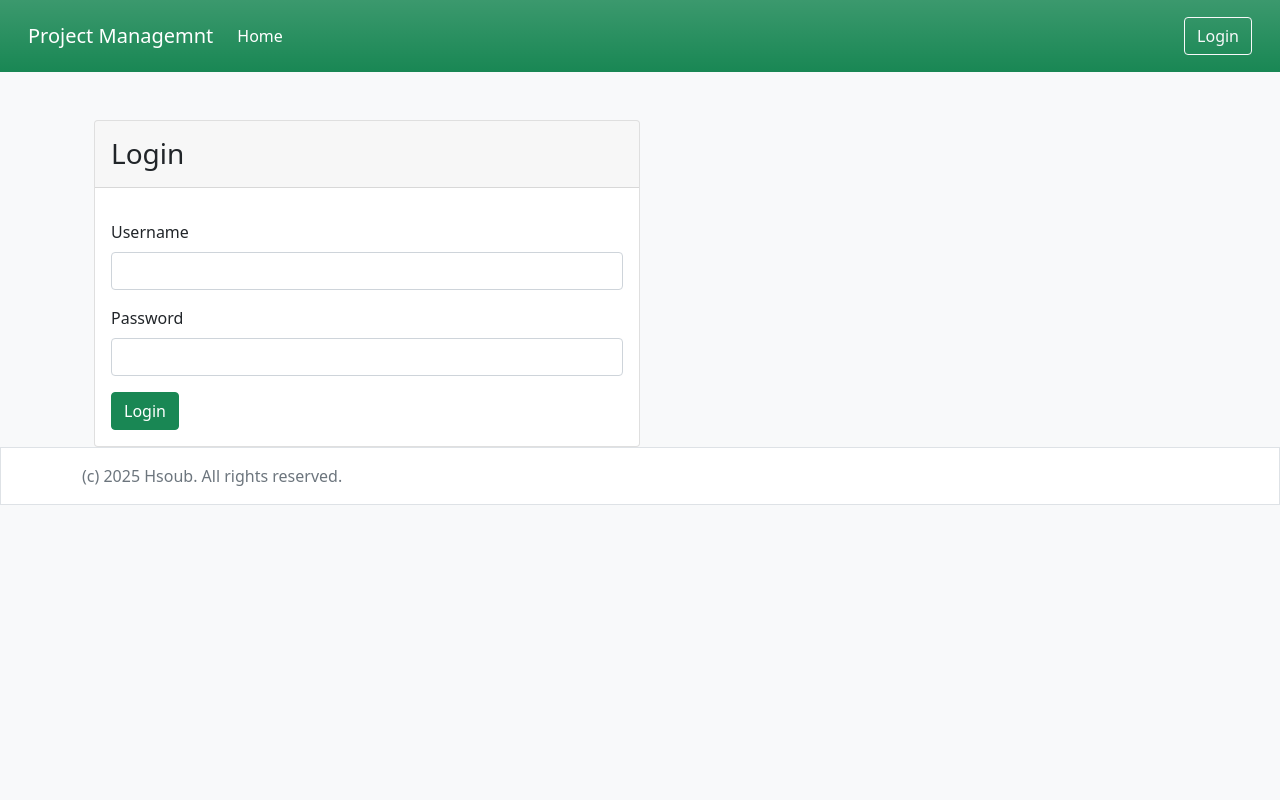
After one commit to hashimalmu/django_pm, a Django app: page /accounts/login/ in a window 1280 px wide. The commit adds this page. Run offline with Django 5.2, Linux system fonts and the light colour scheme.

Commit message:
Login & logout

```diff
--- /dev/null
+++ b/accounts/forms.py
@@ -0,0 +1,15 @@
+from django.contrib.auth.forms import AuthenticationForm
+from django import forms
+
+attrs = {'class':'form-control'}
+
+class UserLoginForm(AuthenticationForm):
+    def __init__(self, request = ..., *args, **kwargs):
+        super(UserLoginForm , self).__init__(*args, **kwargs)
+
+    username = forms.CharField(
+        label='Username', widget=forms.TextInput(attrs=attrs)
+    )
+    password = forms.CharField(
+        label='Password', widget=forms.PasswordInput(attrs=attrs)
+    )
--- /dev/null
+++ b/accounts/templates/registration/login.html
@@ -0,0 +1,22 @@
+{% extends "base.html" %}
+{% load i18n %}
+{% block content %}
+<div class="container">
+  <div class "row justify-content-md-center">
+        <div class="card col-md-6 px-0">
+            <div class="card-header">
+                <h3 class="mb-0 py-2">{% trans 'Login' %}</h3>
+                </div>
+                <div class="card-body">
+                    <form method="POST">
+                        {% csrf_token %}
+                        {% include 'common/form.html' with form=form %}
+                        <button class='btn btn-success btn-block'>
+                            {% translate "Login" %}
+                        </button>
+                    </form>
+                </div>
+            </div>
+        </div>
+  </div>
+{% endblock %}
--- /dev/null
+++ b/accounts/urls.py
@@ -0,0 +1,10 @@
+from django.contrib.auth.views import LoginView
+from django.urls import path, include
+from accounts.forms import UserLoginForm
+from django.contrib.auth.views import LogoutView
+
+urlpatterns = [
+    path('login/',LoginView.as_view(authentication_form=UserLoginForm), name='login'),
+    path('logout/', LogoutView.as_view(), name='logout'),
+    path('', include('django.contrib.auth.urls'))
+]
--- a/projects/templates/partials/header.html
+++ b/projects/templates/partials/header.html
@@ -16,14 +16,39 @@
             </ul>
           </li>
         </ul>
-        <form method="GET" action="{% url 'Project_list' %}" class="d-flex">
+        {% if user.is_authenticated %}
+            <ul class="navbar-nav mb-2 mb-lg-0 me-3">
+            <li class="nav-item dropdown">
+              <a class="nav-link dropdown-toggle" href="#" id="navbarDropdown" role="button" data-bs-toggle="dropdown" aria-expanded="false">
+                {{ user.username }}
+              </a>
+              <ul class="dropdown-menu" aria-labelledby="navbarDropdown">
+                <li><a class="dropdown-item" href="#">{% trans 'Profile' %}</a></li>
+                <li><hr class="dropdown-divider"></li>
+                <li>
+  <form method="post" action="{% url 'logout' %}">
+    {% csrf_token %}
+    <button type="submit" class="dropdown-item">{% trans 'Logout' %}</button>
+  </form>
+</li>
+
+              </ul>
+            </li>
+          </ul>
+          <form method="GET" action="{% url 'Project_list' %}" class="d-flex">
           <div class="input-group">
             <input type='text' name='q' class='form-comtrol' placeholder="{% trans "Search" %}"value="{{ request.GET.q }}" />
             <button class="btn btn-outline-light" type="submit">
               <i class='bi bi-search'></i>
             </button>
           </div>
+
         </form>
+        {% else %}
+            <a class="btn btn-outline-light" href="{% url 'login' %}">
+              {% trans "Login" %}
+            </a>
+         {% endif %}
       </div>
     </div>
   </nav>
--- a/projects_management/settings.py
+++ b/projects_management/settings.py
@@ -136,6 +136,9 @@ STATIC_URL = 'static/'
 
 DEFAULT_AUTO_FIELD = 'django.db.models.BigAutoField'
 
+
+LOGIN_REDIRECT_URL = '/'
+LOGOUT_REDIRECT_URL = '/accounts/login'
 INTERNAL_IPS  =[
 
     "127.0.0.1",
--- a/projects_management/urls.py
+++ b/projects_management/urls.py
@@ -21,4 +21,5 @@ from debug_toolbar.toolbar import debug_toolbar_urls
 urlpatterns = [
     path('', include('projects.urls')),
     path('admin/', admin.site.urls),
+    path('accounts/', include('accounts.urls')),
 ]+ debug_toolbar_urls()
```
Also changed, not shown: projects/views.py (+9 -7 lines).
